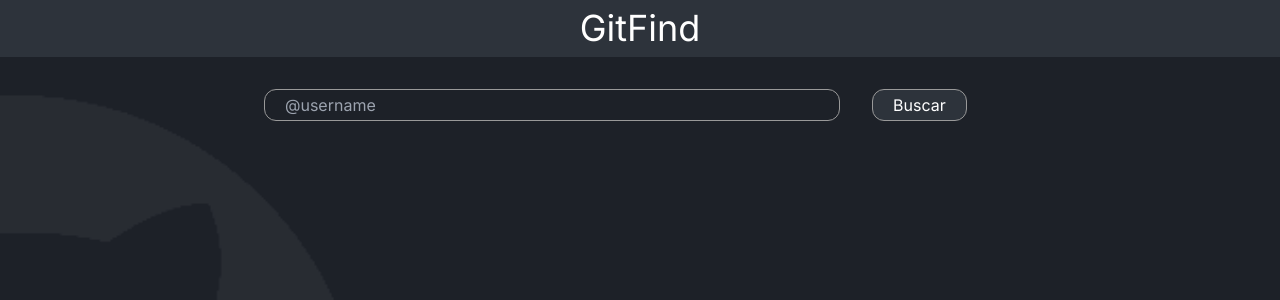
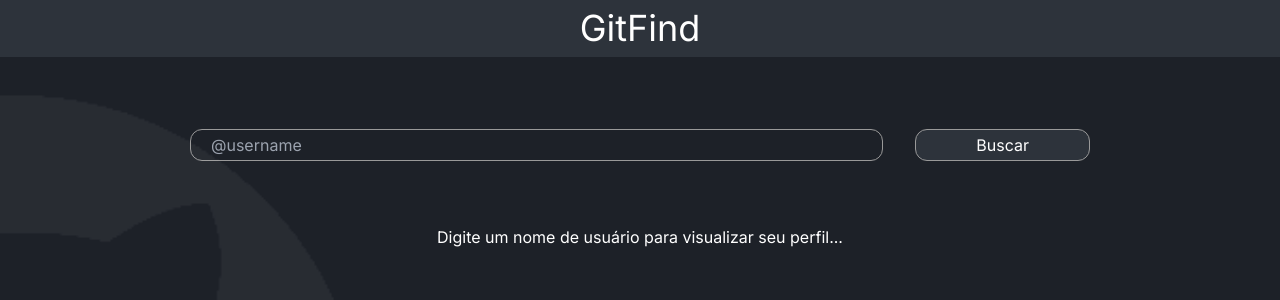
Before and after one commit to airaarima/ReactJs-GitFind-DIO, a Next.js app: page / in a window 1280 px wide. Shown: the top 300 px of the page. Built offline with nearby package versions, Linux system fonts and the light colour scheme.

Commit message:
feat: implementa métodos para consumir dados da api do github

```diff
--- a/src/app/Home/page.tsx
+++ b/src/app/Home/page.tsx
@@ -1,13 +1,66 @@
-import React from 'react'
-import Search from '../components/Search/search'
+"use client";
+import React, { useState } from "react";
+import Search from "../components/Search/search";
+import Profile from "../components/Profile/profile";
+import { IProfile, IProfileRepository, IRepository } from "@/types/IProfileRepository";
 
 export const Home = () => {
+  const [searchValue, setSearchValue] = useState("");
+  const [currentUser, setCurrentUser] = useState<IProfile | undefined>(undefined);
+  const [repositories, setRepositories] = useState<IRepository[]>([]);
+  const [profileData, setProfileData] = useState<IProfileRepository | undefined>(undefined);
+
+  const handleGetData = async (value: string) => {
+    const userData = await fetch(`https://api.github.com/users/${value}`);
+    const newUser = await userData.json();
+
+    if(newUser.name){
+      const {avatar_url, name, login} = newUser;
+      setCurrentUser({avatar_url, name, login});
+
+      const reposData = await fetch(`https://api.github.com/users/${value}/repos`);
+      const newRepos = await reposData.json();
+
+      if(newRepos.length){
+        const formattedRepos = newRepos.map((repo: any) => ({
+          name: repo.name,
+          description: repo.description,
+        }));
+        setRepositories(formattedRepos);
+
+        const profileData : IProfileRepository = {
+          profile: { name, login, avatar_url },
+          repositories: formattedRepos
+        }
+
+        setProfileData(profileData);
+      }
+    }
+  };
+
+  const handleSearch = async (value: string) => {
+    setSearchValue(value);
+    await handleGetData(value);
+  };
+
   return (
-    <main className='relative flex items-start justify-end h-full overflow-hidden'>
-      <img src="/images/background.png" alt='GitHub Logo' className='absolute inset-0 h-full object-cover'/>
-      <div className='w-3/4 mr-14'>
-        <Search/>
+    <main className="relative flex items-start justify-end w-full h-full overflow-auto">
+      <img
+        src="/images/background.png"
+        alt="GitHub Logo"
+        className="absolute left-0 h-full"
+      />
+      <div className="w-full h-full flex flex-col items-center gap-16 p-10">
+        <Search onSearch={handleSearch} />
+        {
+          profileData ? (
+            <Profile data={profileData} />
+          ) : (
+            <div>Digite um nome de usuário para visualizar seu perfil...</div>
+          )
+        }
+
       </div>
     </main>
-  )
-}
+  );
+};
--- /dev/null
+++ b/src/app/components/Profile/profile.tsx
@@ -0,0 +1,35 @@
+import { IProfileRepository } from '@/types/IProfileRepository'
+import React from 'react'
+
+interface ProfileProps {
+    data: IProfileRepository;
+  }
+
+  export default function Profile({ data }: ProfileProps) {
+    const { profile, repositories } = data;
+
+  return (
+    <div className='flex flex-col gap-10 w-3/4 max-sm:w-full'>
+        <section className='flex gap-8 items-center'>
+            <img src={profile.avatar_url} alt="" className='h-24 border-2 border-white rounded-[50px] max-sm:h-20'/>
+            <div className='flex flex-col items-start text-secondary'>
+                <h3 className='text-xl'>{profile.name}</h3>
+                <p>{profile.login}</p>
+            </div>
+        </section>
+        <hr className='h-1 border-0 bg-secondary rounded-xl'/>
+        <section className='flex flex-col gap-8'>
+            <h2 className='text-2xl font-bold self-center'>Repositórios</h2>
+            <div className='flex flex-col gap-8'>
+                {repositories.map((repository, index) => (
+                    <div key={index}>
+                        <h4 className='text-[#539BF5] text-lg font-semibold'>{repository.name}</h4>
+                        <p className='text-secondary'>{repository.description}</p>
+                    </div>
+                ))}
+            </div>
+        </section>
+    </div>
+  )
+}
+//adicionar link a foto de perfil
--- a/src/app/components/Search/search.tsx
+++ b/src/app/components/Search/search.tsx
@@ -1,8 +1,40 @@
-export default function Search() {
+"use client";
+import { useState } from "react";
+
+interface SearchProps {
+  onSearch: (value: string) => void;
+}
+
+export default function Search({ onSearch }: SearchProps) {
+  const [inputValue, setInputValue] = useState("");
+
+  const handleInputChange = (event: React.ChangeEvent<HTMLInputElement>) => {
+    setInputValue(event.target.value);
+  };
+
+  const handleSubmit = (event: React.FormEvent) => {
+    event.preventDefault();
+    onSearch(inputValue);
+  };
+
   return (
-    <div className="flex gap-8 items-center">
-        <input placeholder="@username" className="bg-transparent border rounded-xl border-secondary w-3/5 min-w-64 h-8 px-5"/>
-        <button className="bg-primary border rounded-xl border-secondary h-8 px-5 self flex items-center">Buscar</button>
-    </div>
-  )
+    <form
+      onSubmit={handleSubmit}
+      className="flex gap-8 items-center w-3/4 max-sm:w-full max-sm:flex-col"
+    >
+      <input
+        type="text"
+        placeholder="@username"
+        className="bg-transparent border rounded-xl border-secondary w-4/5 max-sm:w-full h-8 px-5 focus-visible:outline-none"
+        value={inputValue}
+        onChange={handleInputChange}
+      />
+      <button
+        type="submit"
+        className="bg-primary border rounded-xl border-secondary h-8 px-5 self flex items-center justify-center w-1/5 max-sm:w-full"
+      >
+        Buscar
+      </button>
+    </form>
+  );
 }
```
